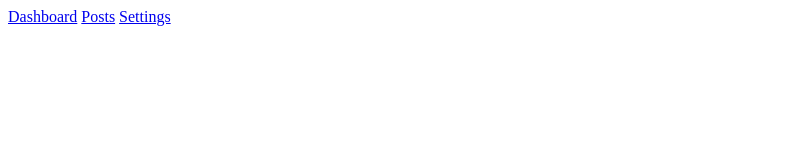
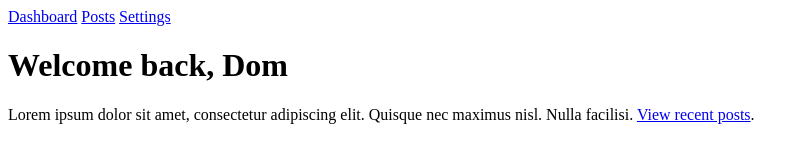
Before and after one commit to tfuamu1/Single-Page-App, a website with bundled scripts: page frontend/index.html in a window 1280 px wide. Shown: the whole page, without its empty margins (0-805 px from the left). Built offline with nearby package versions, Linux system fonts and the light colour scheme.

Commit message:
#5 Add view for dashboard

```diff
--- a/frontend/index.html
+++ b/frontend/index.html
@@ -11,6 +11,7 @@
         <a href="/posts" class="nav__link" data-link>Posts</a>
         <a href="/settings" class="nav__link" data-link>Settings</a>
     </nav>
+    <div id="app"></div>
     <script type="module" src="/static/js/index.js"></script>
 </body>
 </html>
--- a/frontend/static/js/index.js
+++ b/frontend/static/js/index.js
@@ -1,3 +1,5 @@
+import Dashboard from "./views/Dashboard.js";
+
 const navigateTo = (url) => {
   history.pushState(null, null, url);
   router();
@@ -5,9 +7,9 @@ const navigateTo = (url) => {
 
 const router = async () => {
   const routes = [
-    { path: "/", view: () => console.log("Viewing Dashboard") },
-    { path: "/posts", view: () => console.log("Viewing Posts") },
-    { path: "/settings", view: () => console.log("Viewing Settings") },
+    { path: "/", view: Dashboard },
+    // { path: "/posts", view: () => console.log("Viewing Posts") },
+    // { path: "/settings", view: () => console.log("Viewing Settings") },
   ];
 
   // Test each route for potential match
@@ -27,6 +29,11 @@ const router = async () => {
     };
   }
 
+  const view = new match.route.view(); // Link to the dashboard in routes
+
+  // Get the async getHtml() from Dashboard.js and display the dashboard
+  document.querySelector("#app").innerHTML = await view.getHtml();
+
   console.log(match.route.view());
 };
 
--- /dev/null
+++ b/frontend/static/js/views/AbstractView.js
@@ -0,0 +1,11 @@
+export default class {
+  constructor() {}
+
+  setTitle(title) {
+    document.title = title;
+  }
+
+  async getHtml() {
+    return "";
+  }
+}
--- /dev/null
+++ b/frontend/static/js/views/Dashboard.js
@@ -0,0 +1,19 @@
+import AbstractView from "./AbstractView.js";
+
+export default class extends AbstractView {
+  constructor() {
+    super();
+    this.setTitle("Dashboard");
+  }
+
+  async getHtml() {
+    return `
+            <h1>Welcome back, Dom</h1>
+            <p>
+                Lorem ipsum dolor sit amet, consectetur adipiscing elit.
+                Quisque nec maximus nisl. Nulla facilisi.
+                <a href="/posts" data-link>View recent posts</a>.
+            </p>
+        `;
+  }
+}
```
